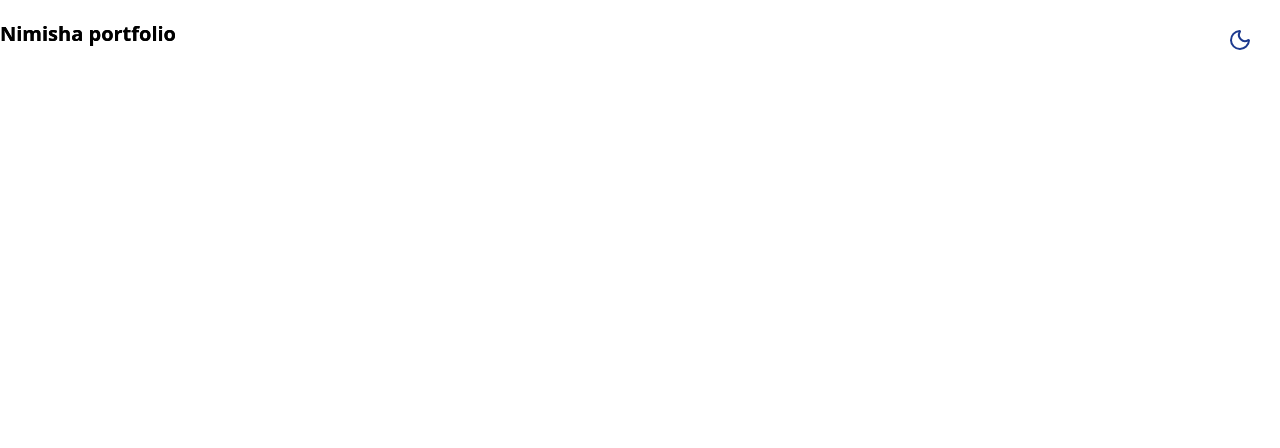
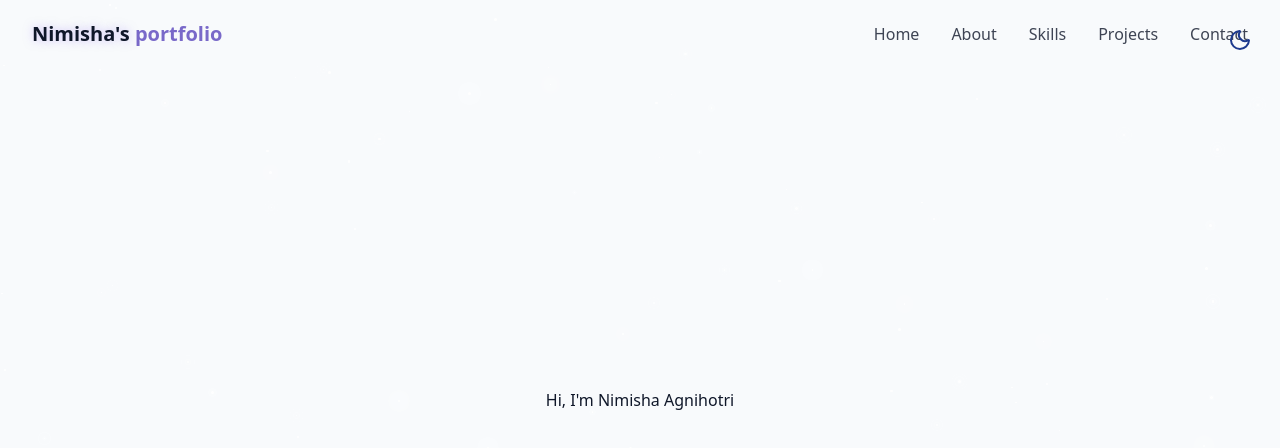
Before and after one commit to nimishaagnihotri01/Portfolio, a React (Vite) app in the folder portfolio/: page / in a window 1280 px wide. Shown: the top 448 px of the page. Built offline with nearby package versions, Linux system fonts and the light colour scheme.

Commit message:
responsiveness and body section

```diff
--- a/portfolio/src/App.jsx
+++ b/portfolio/src/App.jsx
@@ -1,17 +1,17 @@
 import { Home } from "./pages/Home";
 import { NotFound } from "./pages/NotFound";
 import { BrowserRouter, Routes, Route } from "react-router-dom";
-import { Navbar } from "./components/Navbar";  // Add this import
 
 function App() {
   return (
+    <>
     <BrowserRouter>
-      <Navbar /> {/* Include Navbar here */}
       <Routes>
         <Route index element={<Home />} />
         <Route path="*" element={<NotFound />} />
       </Routes>
     </BrowserRouter>
+    </>
   );
 }
 
--- /dev/null
+++ b/portfolio/src/components/HeroSection.jsx
@@ -0,0 +1,15 @@
+
+
+export const HeroSection=()=>{
+    return <section id="hero" className="relative min-h-screen flex flex-col items-center justify-center px-4">
+        <div className="container max-w-4xl mx-auto text-center z-10">
+            <div className="space-y-6">
+                <h1>
+                    <span>Hi, I'm </span>
+                    <span>Nimisha </span>
+                    <span>Agnihotri</span>
+                </h1>
+            </div>
+        </div>
+    </section>
+}
--- a/portfolio/src/components/Navbar.jsx
+++ b/portfolio/src/components/Navbar.jsx
@@ -1,4 +1,5 @@
 import {cn} from "@/lib/utils";
+import { Menu, X } from "lucide-react";
 import { useEffect, useState } from "react";
 
 const navItems=[
@@ -11,6 +12,7 @@ const navItems=[
 
 export const Navbar = () => {
   const [isScrolled,setIsScrolled]=useState(false);
+  const [isMenuOpen,setIsMenuOpen]=useState(false);
 
   useEffect(()=>{
     const handleScroll=()=>{
@@ -25,11 +27,35 @@ export const Navbar = () => {
     )}
     >
       <div className="container flex items-center justify-between">
-          <a className="text-xl font-bold text-primary flex items-center">
+          <a className="text-xl font-bold text-primary flex items-center" href="#hero">
             <span className="relative z-10">
-              <span className="text-glow">Nimisha</span> portfolio
+              <span className="text-glow text-foreground">Nimisha's</span> portfolio
             </span>
           </a>
+
+          <div className="hidden md:flex space-x-8">
+            {navItems.map((item, key)=>(
+              <a key={key} href={item.href} className="text-foreground/80 hover:text-primary transition-colors duration-300">
+                {item.name}
+              </a>
+            ))}
+          </div>
+
+          <button onClick={()=>setIsMenuOpen((prev)=>!prev)} className="md:hidden p-2 text-foreground z-50" aria-label={isMenuOpen?"Close Menu":"Open Menu"}>{isMenuOpen?<X size={24}/>:<Menu size={24}/>}{" "}</button>
+
+
+
+
+          <div className={cn("fixed inset-0 bg-background/95 backdrop-blur-md z-40 flex flex-col items-center justify-center","transition-all duration-300 md:hidden",isMenuOpen?"opacity-100 pointer-events-auto":"opacity-0 pointer-events-none")}>
+          <div className="flex flex-col space-y-8 text-xl">
+            {navItems.map((item, key)=>(
+              <a key={key} href={item.href} className="text-foreground/80 hover:text-primary transition-colors duration-300" onClick={()=>setIsMenuOpen(false)}>
+                {item.name}
+              </a>
+            ))}
+          </div>
+          </div>
+
       </div>
     </nav>
   );
--- a/portfolio/src/index.css
+++ b/portfolio/src/index.css
@@ -1,52 +1,159 @@
 @import "tailwindcss";
 
-@theme {
+@theme{
+  --color-border: hsl(var(--border));
+  --color-background: hsl(var(--background));
+  --color-foreground: hsl(var(--foreground));
+
+  --color-primary: hsl(var(--primary));
+  --color-primary-foreground: hsl(var(--primary-foreground));
+
+  --color-card: hsl(var(--card));
+
+
   --animate-float: float 6s ease-in-out infinite;
   --animate-pulse-subtle: pulse-subtle 4s ease-in-out infinite;
+  --animate-fade-in: fade-in 0.7s ease-out forwards;
+  --animate-fade-in-delay-1: fade-in 0.7s ease-out 0.2s forwards;
+  --animate-fade-in-delay-2: fade-in 0.7s ease-out 0.4s forwards;
+  --animate-fade-in-delay-3: fade-in 0.7s ease-out 0.6s forwards;
+  --animate-fade-in-delay-4: fade-in 0.7s ease-out 0.8s forwards;
   --animate-meteor: meteor 5s linear infinite;
 
   @keyframes float {
-    0%, 100% { transform: translateY(0); }
-    50% { transform: translateY(-10px); }
+    0%,100%{
+      transform:translateY(0);
+    }
+    50%{
+      transform:translateY(-10px);
+    }
   }
-
   @keyframes pulse-subtle {
-    0%, 100% { opacity: 1; }
-    50% { opacity: 0.8; }
+    0%,100%{
+      opacity:1;
+    }
+    50%{
+      opacity: 0.8;
+    }
   }
-
+  @keyframes fade-in {
+    from{
+      opacity:0;
+      transform:translateY(20px);
+    }
+    to{
+      opacity: 1;
+      transform:translateY(0);
+    }
+  }
   @keyframes meteor {
-    0% {
+    0%{
       transform: rotate(215deg) translateX(0);
+      opacity:1;
+    }
+    70%{
       opacity: 1;
     }
-    70% { opacity: 1; }
-    100% {
+    100%{
       transform: rotate(215deg) translateX(-500px);
       opacity: 0;
     }
   }
 }
 
-@layer base {
-  body {
-    @apply bg-white text-black;          /* Light mode default */
+@layer base{
+  :root{
+    --background: 210 40% 98%;
+    --foreground: 222 47% 11%;
+
+    --card: 0 0% 100%;
+
+    --primary: 250 47% 60%;
+    --primary-foreground: 210 40% 98%;
+
+    --border: 214 32% 91%;
   }
-  .dark body {
-    @apply bg-black text-white;          /* Dark mode override */
+
+  .dark{
+    --background: 222 47% 4%;
+    --foreground: 213 31% 91%;
+
+    --card: 222 47% 8%;
+
+    --primary: 250 65% 65%;
+    --primary-foreground: 213 31% 91%;
+
+    --border: 217 33% 20%;
   }
 }
 
+*{
+    @apply border-border;
+  }
 
-@utility star {
-  @apply absolute rounded-full bg-white;
-  box-shadow: 0 0 8px 2px rgba(255,255,255,0.5);
+  html{
+    @apply scroll-smooth;
+  }
+
+  body{
+    @apply bg-background text-foreground transition-colors duration-300;
+    font-feature-settings: "rlig" 1, "call" 1;
+  }
+
+
+@utility container{
+  margin-inline: auto;
+  padding-inline: 2rem;
+
+  @media (width>=640px){
+    max-width: 640px;
+  }
+  @media (width>=768px){
+    max-width: 768px;
+  }
+  @media (width>=1024px){
+    max-width: 1024px;
+  }
+  @media (width>=1280px){
+    max-width: 1280px;
+  }
+  @media (width>=1400px){
+    max-width: 1400px;
+  }
 }
 
-@utility meteor {
-  @apply absolute bg-gradient-to-r from-white via-white to-transparent rounded-full;
-  box-shadow: 0 0 20px 5px rgba(255,255,255,0.4);
+@utility text-glow{
+  @apply relative;
+  text-shadow: 0 0 10px rgba(167,139,250,0.5);
 }
+
+@utility card-hover{
+  @apply transition-transform duration-300 hover:scale-[1.02] hover:shadow-lg;
+}
+
+@utility gradient-border{
+  @apply relative rounded-md;
+  background: linear-gradient(to right, hsl(var(--card)), hsl(var(--card)));
+  background-clip: padding-box;
+  border: 1px solid transparent;
+}
+
+@utility cosmic-button{
+  @apply px-6 py-2 rounded-full bg-primary text-primary-foreground font-medium
+         transition-all duration-300 hover:shadow-[0_0_10px_rgba(139,92,246,0.5)]
+         hover:scale-105 active:scale-95;
+}
+
+@utility star{
+  @apply absolute rounded-full bg-white;
+  box-shadow: 0 0 10px 2px rgba(255,255,255,0.4)
+}
+
+@utility meteor{
+  @apply absolute bg-linear-to-r from-white via-white to-transparent rounded-full;
+  box-shadow: 0 0 10px 5px rgba(255,255,255,0.3)
+}
+
 #root{
   max-width: 100%;
   margin: 0 auto;
--- a/portfolio/src/pages/Home.jsx
+++ b/portfolio/src/pages/Home.jsx
@@ -1,11 +1,15 @@
 import { ThemeToggle } from "../components/ThemeToggle";
 import { StarBackground } from "../components/StarBackground";
 import { Navbar } from "../components/Navbar";
+import { HeroSection } from "../components/HeroSection";
 export const Home=()=>{
 
     return <div className="min-h-screen bg-background text-foreground overflow-x-hidden">
         <ThemeToggle/>
         <StarBackground/>
         <Navbar/>
+        <main>
+            <HeroSection/>
+        </main>
     </div>;
 }
```
